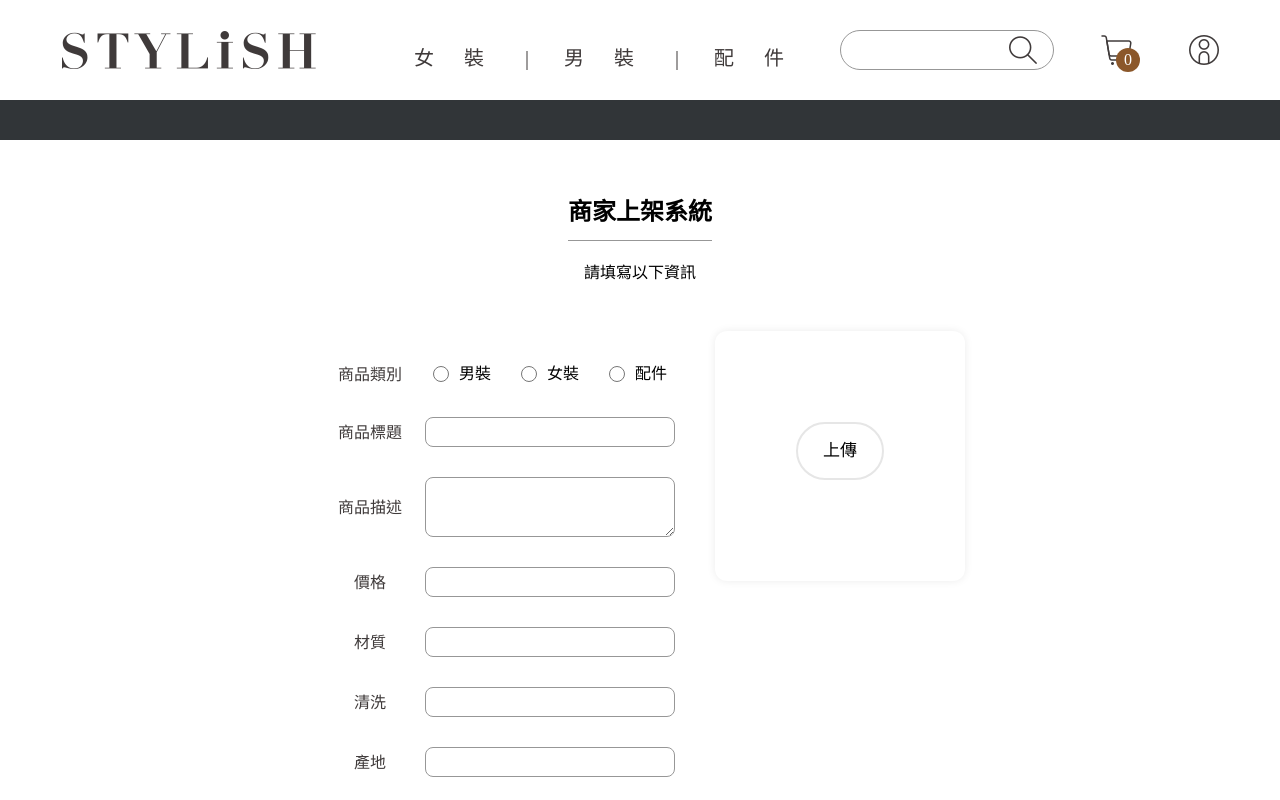
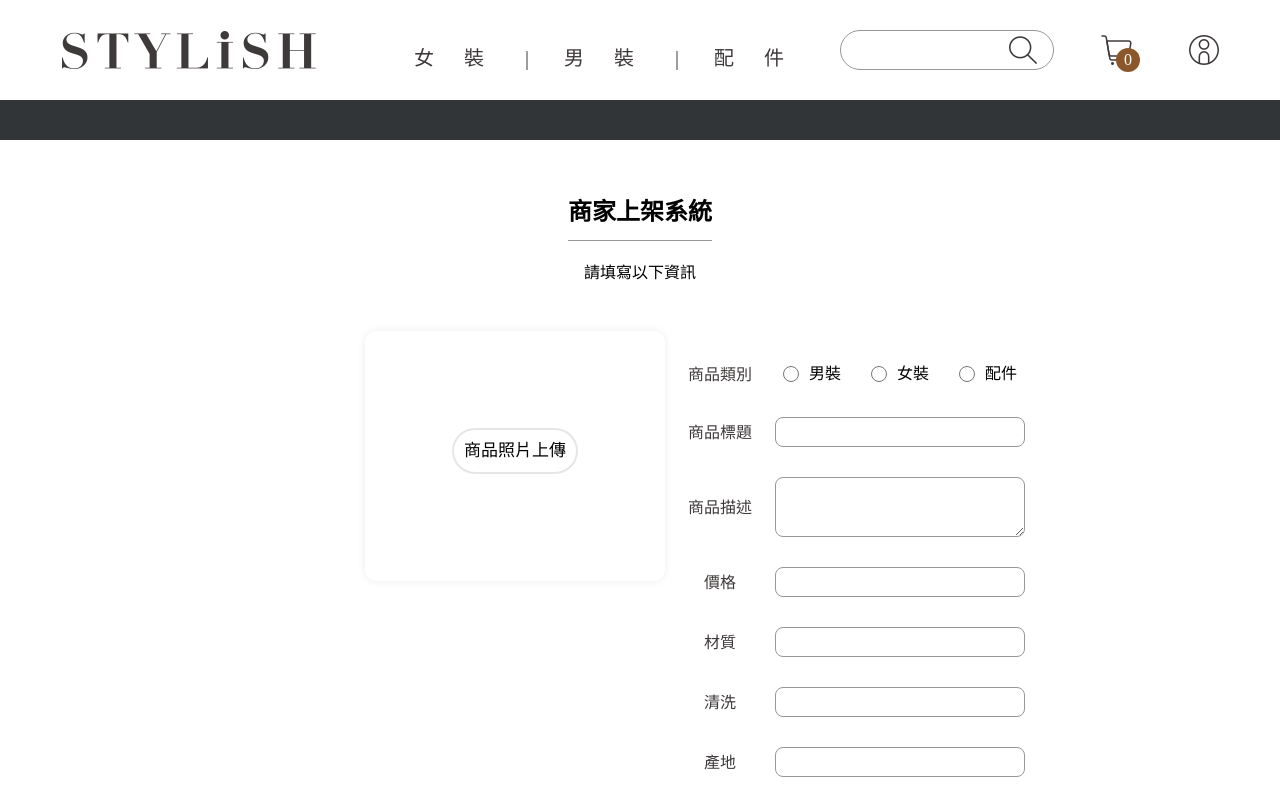
Before and after one commit to Orcus2021/Co-Work, a React (Create React App) app: page /upload in a window 1280 px wide. Shown: the top 800 px of the page. Built offline with nearby package versions, Linux system fonts and the light colour scheme; a web font is replaced by a local one.

Commit message:
Adjust layout

```diff
--- a/src/pages/Livestream/Upload.js
+++ b/src/pages/Livestream/Upload.js
@@ -30,6 +30,7 @@ const Form = styled.div`
 `;
 const FormLeft = styled.div`
   display: flex;
+  width: 300px;
 `;
 const FormRight = styled.div`
   display: flex;
@@ -54,7 +55,7 @@ const UploadCardStyled = styled.label`
 const UploadCardButton = styled.span`
   background-color: #fff;
   border: solid 2px #e6e6e6;
-  padding: 16px 25px;
+  padding: 10px 10px;
   border-radius: 30px;
   font-size: 17px;
   line-height: 1.24;
@@ -81,10 +82,10 @@ const ClearBtn = styled.button`
   border: 1px solid white;
   position: absolute;
   border-radius: 30px;
-  top: 95%;
+  top: 92%;
   left: 50%;
   transform: translate(-50%, -50%);
-  padding: 16px 25px;
+  padding: 5px;
   cursor: pointer;
 `;
 
@@ -251,16 +252,6 @@ function Upload() {
       <form>
         <Form>
           <FormLeft>
-            <FormFieldSet>
-              {uploadFormGroups.map(({ label, key, textarea, options }) => (
-                <FormGroup key={key}>
-                  <FormLabel>{label}</FormLabel>
-                  {inputCheck(label, key, textarea, options)}
-                </FormGroup>
-              ))}
-            </FormFieldSet>
-          </FormLeft>
-          <FormRight>
             <UploadCardStyled>
               {fileSrc ? (
                 <>
@@ -270,7 +261,7 @@ function Upload() {
                   </UploadPreview>
                 </>
               ) : (
-                <UploadCardButton>上傳</UploadCardButton>
+                <UploadCardButton>商品照片上傳</UploadCardButton>
               )}
               <UploadCardInput onChange={handleUploadFile} />
             </UploadCardStyled>
@@ -286,6 +277,16 @@ function Upload() {
               ref={imgUpload}
               // id
             /> */}
+          </FormLeft>
+          <FormRight>
+            <FormFieldSet>
+              {uploadFormGroups.map(({ label, key, textarea, options }) => (
+                <FormGroup key={key}>
+                  <FormLabel>{label}</FormLabel>
+                  {inputCheck(label, key, textarea, options)}
+                </FormGroup>
+              ))}
+            </FormFieldSet>
           </FormRight>
         </Form>
       </form>
```
